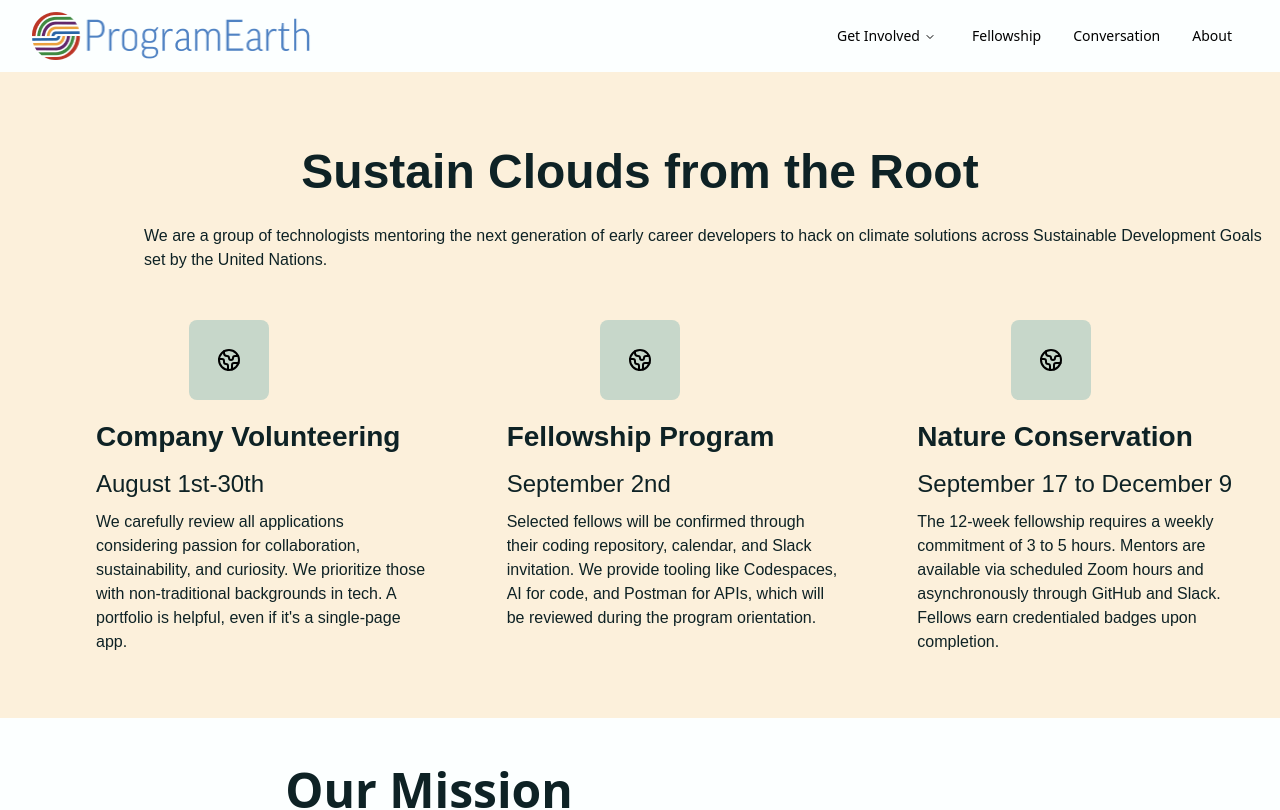
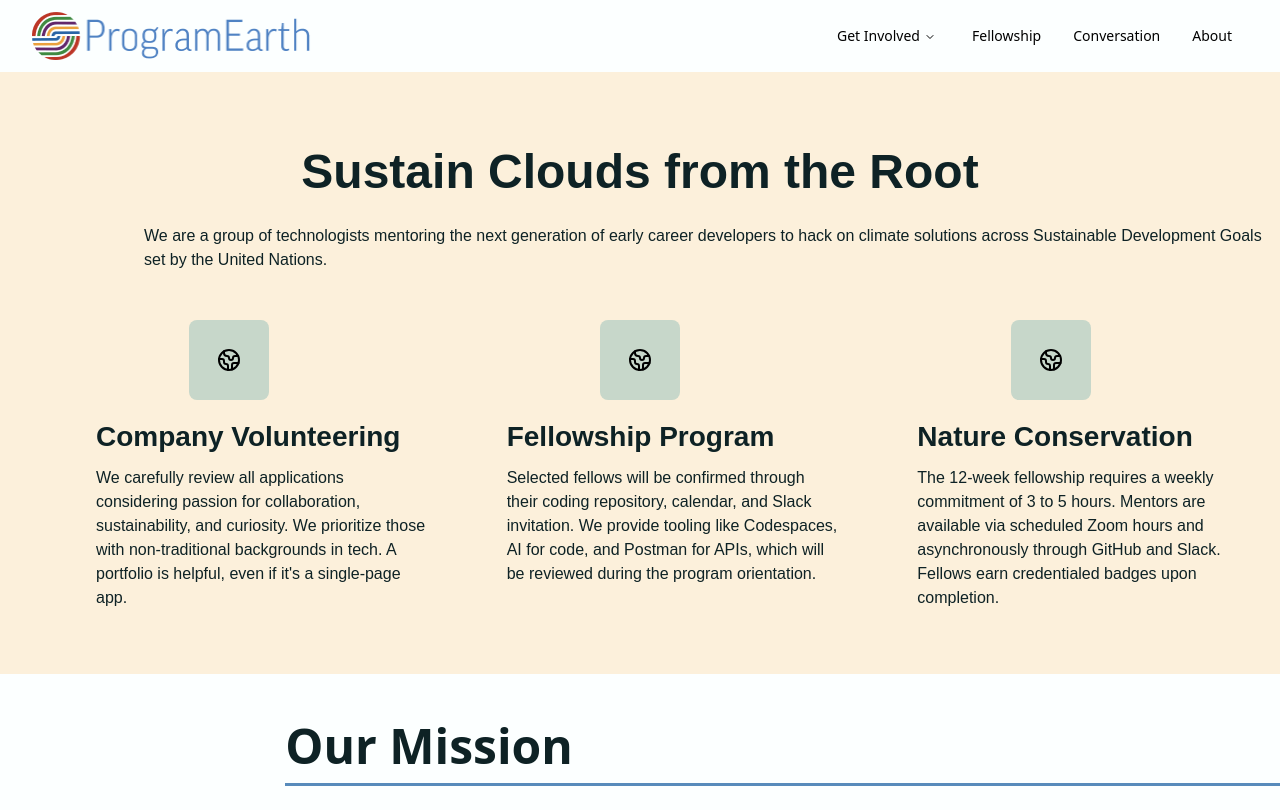
Before and after one commit to rcmtcristian/PE-Vercel-Update-V4, a React app: page /Ourstory in a window 1280 px wide. Shown: the top 810 px of the page. Built offline with nearby package versions, Linux system fonts and the light colour scheme; the HTML template or start-up script is replaced by a standard one.

Commit message:
fix: changed the text for dates in the ourstory page

```diff
--- a/src/OurStory/Roots.tsx
+++ b/src/OurStory/Roots.tsx
@@ -17,19 +17,19 @@ const HeroSection = () => {
         <div className="flex flex-col items-start self-stretch justify-between px-4 mt-8 space-y-6 md:flex-row md:mt-12 md:space-y-0 md:space-x-4 md:px-8">
           <CardInfoGraphicTypeIcon
             header="Company Volunteering"
-            subheader="August 1st-30th"
+            // subheader="August 1st-30th"
             description="We carefully review all applications considering passion for collaboration, sustainability, and curiosity. We prioritize those with non-traditional backgrounds in tech. A portfolio is helpful, even if it's a single-page app."
             className="w-full md:flex-1"
           />
           <CardInfoGraphicTypeIcon
             header="Fellowship Program"
-            subheader="September 2nd"
+            // subheader="September 2nd"
             description="Selected fellows will be confirmed through their coding repository, calendar, and Slack invitation. We provide tooling like Codespaces, AI for code, and Postman for APIs, which will be reviewed during the program orientation."
             className="w-full md:flex-1"
           />
           <CardInfoGraphicTypeIcon
             header="Nature Conservation"
-            subheader="September 17 to December 9"
+            // subheader="September 17 to December 9"
             description="The 12-week fellowship requires a weekly commitment of 3 to 5 hours. Mentors are available via scheduled Zoom hours and asynchronously through GitHub and Slack. Fellows earn credentialed badges upon completion."
             className="w-full md:flex-1"
           />
```
